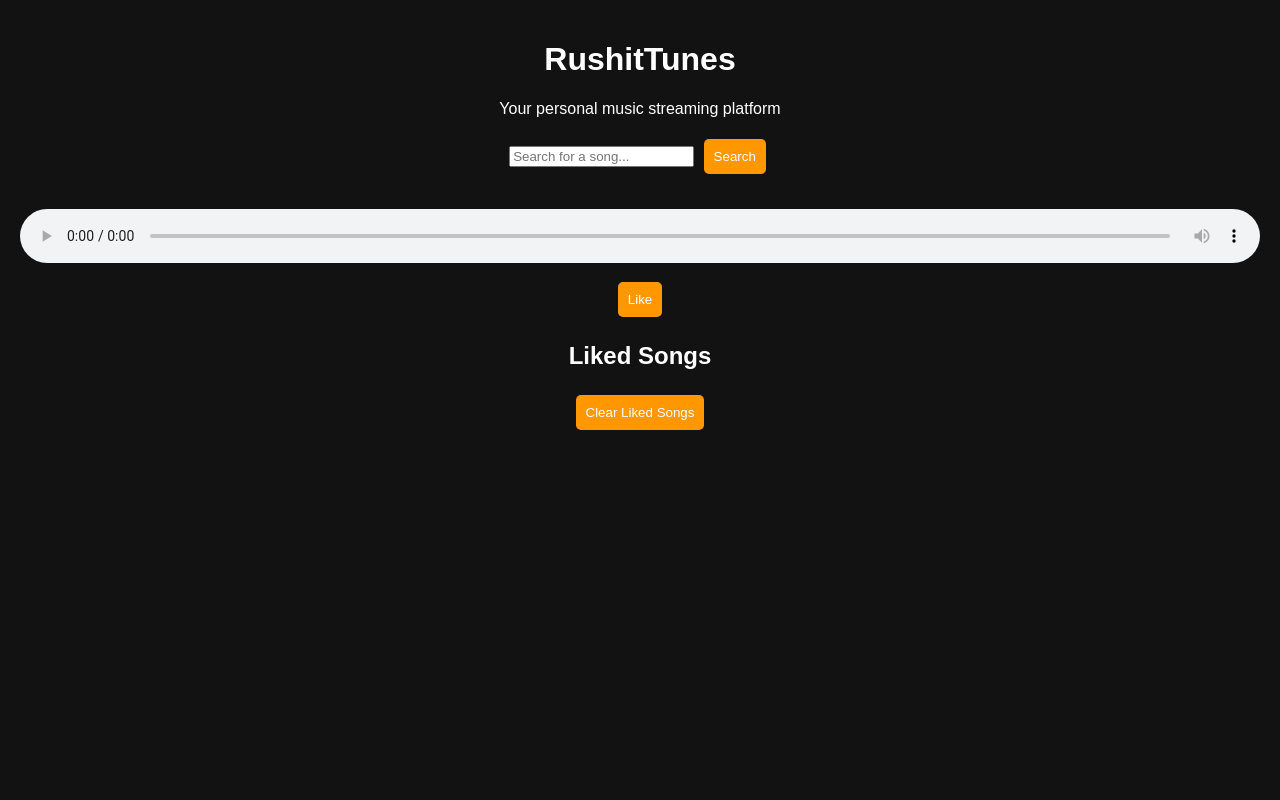
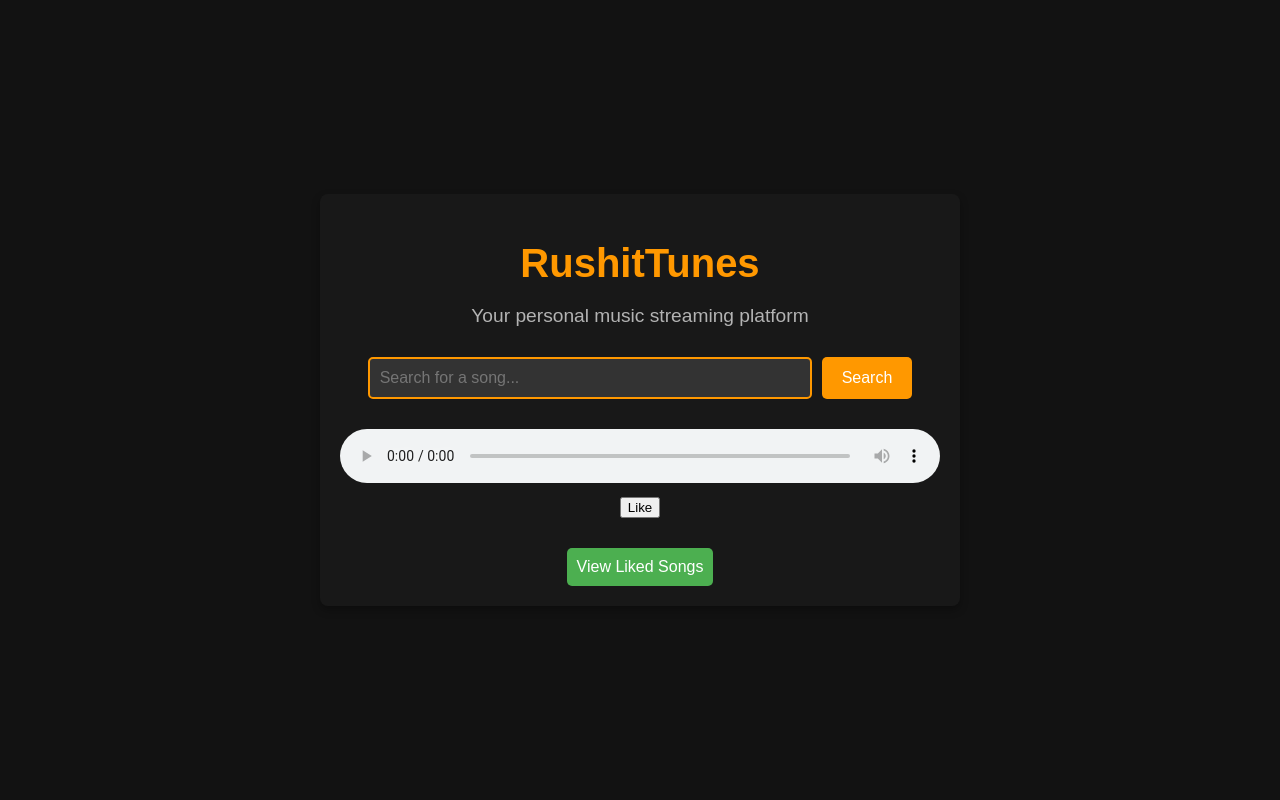
Before and after one commit to rushity/RushitTunes, a Flask app: page / in a window 1280 px wide. Run offline with Flask 3, Linux system fonts and the light colour scheme.

Commit message:
Update index.html

```diff
--- a/templates/index.html
+++ b/templates/index.html
@@ -11,56 +11,98 @@
             color: #fff;
             margin: 0;
             padding: 0;
+            display: flex;
+            justify-content: center;
+            align-items: center;
+            height: 100vh;
             text-align: center;
         }
 
         .container {
+            width: 90%;
+            max-width: 600px;
             padding: 20px;
+            background-color: #181818;
+            border-radius: 8px;
+            box-shadow: 0 4px 8px rgba(0, 0, 0, 0.3);
+        }
+
+        header h1 {
+            font-size: 2.5em;
+            color: #ff9800;
+            margin-bottom: 10px;
+        }
+
+        header p {
+            font-size: 1.2em;
+            color: #b3b3b3;
+        }
+
+        .search-form {
+            display: flex;
+            justify-content: center;
+            margin-top: 30px;
+        }
+
+        .search-form input {
+            padding: 10px;
+            font-size: 1em;
+            width: 70%;
+            border: 2px solid #ff9800;
+            border-radius: 5px;
+            background-color: #333;
+            color: #fff;
+        }
+
+        .search-form button {
+            padding: 10px 20px;
+            margin-left: 10px;
+            font-size: 1em;
+            background-color: #ff9800;
+            border: none;
+            border-radius: 5px;
+            color: #fff;
+            cursor: pointer;
+        }
+
+        .search-form button:hover {
+            background-color: #ff5722;
         }
 
         .player-container {
-            margin: 20px 0;
+            margin-top: 30px;
         }
 
         audio {
             width: 100%;
-            margin: 10px 0;
+            border-radius: 5px;
         }
 
-        button {
-            padding: 10px;
-            margin: 5px;
-            background-color: #ff9800;
-            color: #fff;
-            border: none;
-            border-radius: 5px;
-            cursor: pointer;
+        .liked-songs {
+            margin-top: 30px;
         }
 
-        button:hover {
-            background-color: #ff5722;
+        .liked-songs button {
+            background-color: #4caf50;
+            border: none;
+            padding: 10px;
+            border-radius: 5px;
+            color: #fff;
+            cursor: pointer;
+            font-size: 1em;
         }
 
-        ul {
-            list-style: none;
-            padding: 0;
-        }
-
-        li {
-            margin: 5px 0;
-            cursor: pointer;
-            color: #ff9800;
-        }
-
-        li:hover {
-            color: #ff5722;
+        .liked-songs button:hover {
+            background-color: #388e3c;
         }
     </style>
 </head>
 <body>
     <div class="container">
-        <h1>RushitTunes</h1>
-        <p>Your personal music streaming platform</p>
+        <header>
+            <h1>RushitTunes</h1>
+            <p>Your personal music streaming platform</p>
+        </header>
 
         <form id="searchForm" class="search-form">
             <input type="text" id="query" placeholder="Search for a song..." required>
@@ -69,19 +111,24 @@
 
         <div id="playerContainer" class="player-container">
             <audio id="audioPlayer" controls></audio>
-            <button id="likeButton">Like</button>
+            <button id="likeButton" style="margin-top: 10px;">Like</button>
         </div>
 
-        <div id="likedSongsContainer" class="player-container">
-            <h2>Liked Songs</h2>
-            <ul id="likedSongsList"></ul>
-            <button id="clearLikedSongsButton">Clear Liked Songs</button>
+        <div class="liked-songs">
+            <button id="viewLiked">View Liked Songs</button>
         </div>
     </div>
 
     <script>
-        // Fetch the search form and handle search
         const form = document.getElementById('searchForm');
+        const audioPlayer = document.getElementById('audioPlayer');
+        const likeButton = document.getElementById('likeButton');
+        const viewLiked = document.getElementById('viewLiked');
+        const likedSongsKey = 'likedSongs';
+
+        let currentSong = null;
+
+        // Fetch song based on search
         form.addEventListener('submit', async function (event) {
             event.preventDefault();
             const query = document.getElementById('query').value;
@@ -90,7 +137,7 @@
                 const response = await fetch('/search', {
                     method: 'POST',
                     headers: { 'Content-Type': 'application/json' },
-                    body: JSON.stringify({ query })
+                    body: JSON.stringify({ query: query })
                 });
 
                 const data = await response.json();
@@ -100,80 +147,50 @@
                     return;
                 }
 
-                const audioPlayer = document.getElementById('audioPlayer');
-                audioPlayer.src = data.audio_url;
+                currentSong = { query: query, audio_url: data.audio_url };
+                audioPlayer.src = currentSong.audio_url;
                 audioPlayer.play();
             } catch (error) {
                 alert(`Failed to fetch song: ${error}`);
             }
         });
 
-        // Like button functionality
-        document.getElementById('likeButton').addEventListener('click', function () {
-            const audioPlayer = document.getElementById('audioPlayer');
-            const songTitle = document.getElementById('query').value || 'Unknown Song';
-            const songUrl = audioPlayer.src;
+        // Like the current song
+        likeButton.addEventListener('click', function () {
+            if (currentSong) {
+                let likedSongs = JSON.parse(localStorage.getItem(likedSongsKey)) || [];
+                likedSongs.push(currentSong);
+                localStorage.setItem(likedSongsKey, JSON.stringify(likedSongs));
+                alert('Song added to liked songs!');
+            } else {
+                alert('No song is currently playing.');
+            }
+        });
 
-            if (!songUrl) {
-                alert('No song is currently playing!');
+        // View liked songs
+        viewLiked.addEventListener('click', function () {
+            let likedSongs = JSON.parse(localStorage.getItem(likedSongsKey)) || [];
+            if (likedSongs.length === 0) {
+                alert('No liked songs yet!');
                 return;
             }
 
-            const likedSongs = JSON.parse(localStorage.getItem('likedSongs')) || [];
+            let index = 0;
 
-            if (likedSongs.some(song => song.url === songUrl)) {
-                alert('This song is already liked!');
-                return;
+            function playNextLikedSong() {
+                if (index < likedSongs.length) {
+                    const song = likedSongs[index];
+                    audioPlayer.src = song.audio_url;
+                    audioPlayer.play();
+                    index++;
+                } else {
+                    alert('End of liked songs!');
+                }
             }
 
-            likedSongs.push({ title: songTitle, url: songUrl });
-            localStorage.setItem('likedSongs', JSON.stringify(likedSongs));
-
-            alert('Song liked successfully!');
-            fetchLikedSongs();
+            audioPlayer.addEventListener('ended', playNextLikedSong);
+            playNextLikedSong();
         });
-
-        // Fetch and display liked songs
-        function fetchLikedSongs() {
-            const likedSongs = JSON.parse(localStorage.getItem('likedSongs')) || [];
-            const likedSongsList = document.getElementById('likedSongsList');
-
-            likedSongsList.innerHTML = '';
-
-            likedSongs.forEach((song, index) => {
-                const li = document.createElement('li');
-                li.textContent = song.title;
-                li.dataset.url = song.url;
-                li.addEventListener('click', () => playSongFromLiked(song.url, index, likedSongs));
-                likedSongsList.appendChild(li);
-            });
-        }
-
-        // Play liked song and auto-play the next
-        function playSongFromLiked(url, index, songs) {
-            const audioPlayer = document.getElementById('audioPlayer');
-            audioPlayer.src = url;
-            audioPlayer.play();
-
-            audioPlayer.onended = () => {
-                const nextIndex = index + 1;
-                if (nextIndex < songs.length) {
-                    playSongFromLiked(songs[nextIndex].url, nextIndex, songs);
-                }
-            };
-        }
-
-        // Clear liked songs
-        document.getElementById('clearLikedSongsButton').addEventListener('click', function () {
-            if (confirm('Are you sure you want to clear all liked songs?')) {
-                localStorage.removeItem('likedSongs');
-                fetchLikedSongs();
-                alert('Liked songs cleared!');
-            }
-        });
-
-        // Load liked songs on page load
-        fetchLikedSongs();
     </script>
 </body>
 </html>
```
